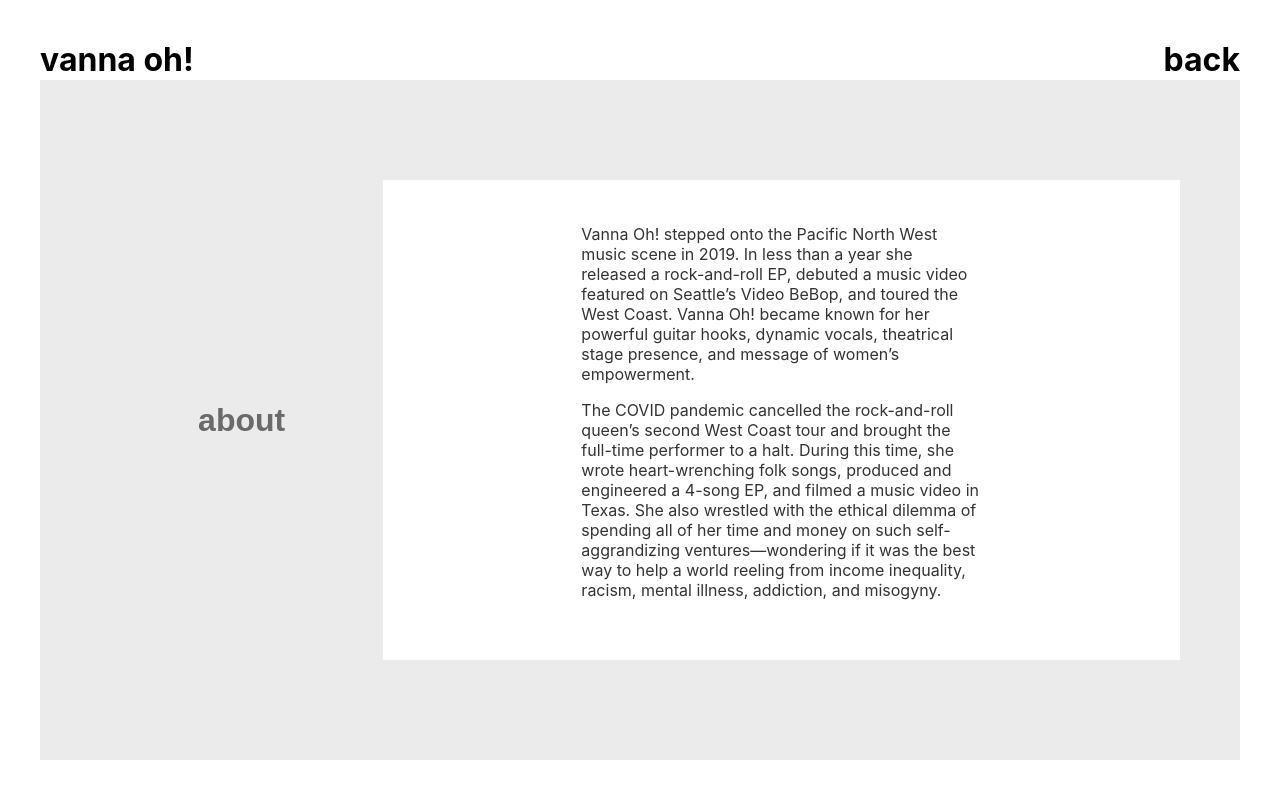
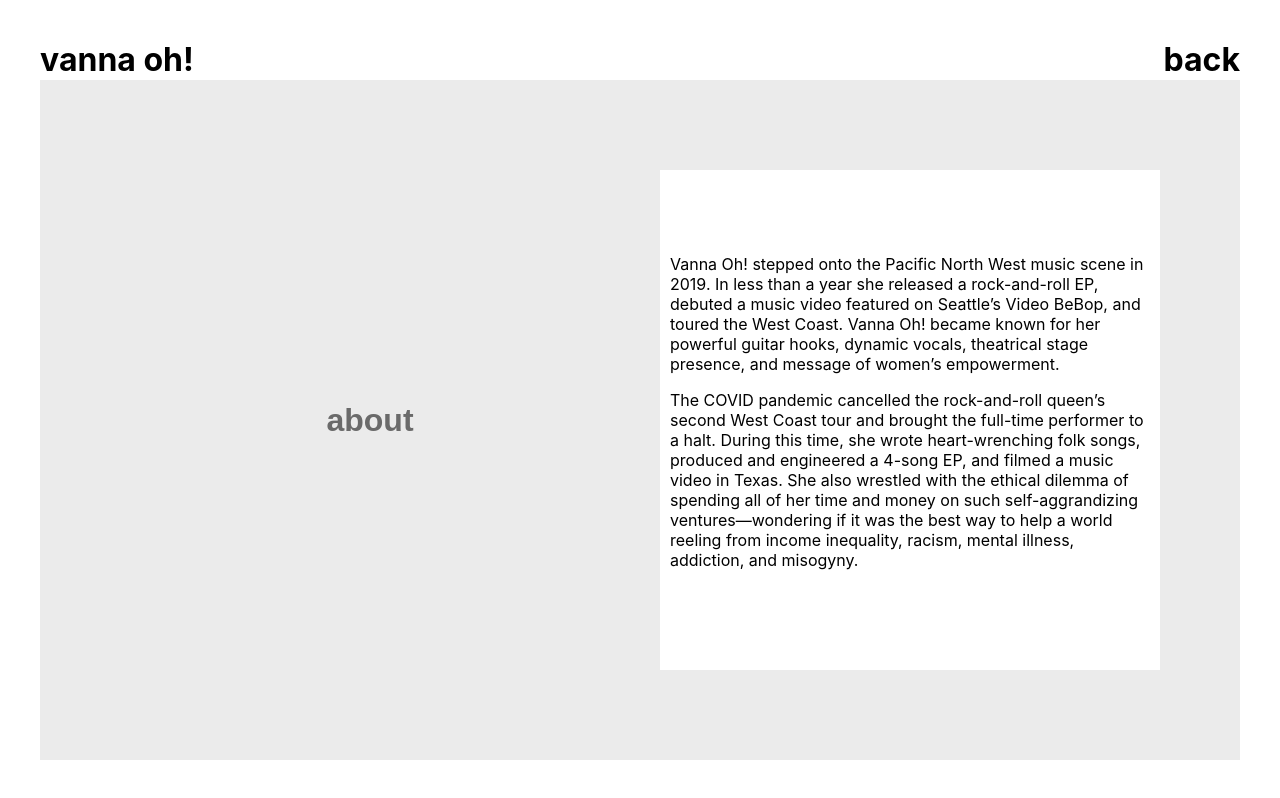
Before and after one commit to lindsayjohnston/Vanna-Oh-Website-Nov-2021, a React (Create React App) app: page / in a window 1280 px wide. Both pictures are taken after a click on the button "about". Built offline with nearby package versions, Linux system fonts and the light colour scheme.

Commit message:
Found a bunch of issues with landscape conntent styling. Fixed them

```diff
--- a/src/App.css
+++ b/src/App.css
@@ -23,26 +23,3 @@
   width: 90vw;
   padding: 5vh 5vw;
 }
-
-/* Styling for the content in each card based on orientation */
-
-.contentLandscape{
-  height: 50vh;
-  width: 50vh;
-  /* background-color: pink; */
-  overflow: auto;
-  display: flex;
-  flex-direction: column;
-  justify-content: center;
-  align-items: center;
-}
-
-.contentLandscape > .contentIcons4{
-  /* background-color: darkorchid; */
-  display: flex;
-  flex-wrap: wrap;
-  justify-content: center;
-  align-items: center;
-  height: 100%;
-  width: 100%;
-}
--- a/src/App.js
+++ b/src/App.js
@@ -44,6 +44,7 @@ class App extends React.Component {
       {id: 1,
       title: "about",
       content: <div className={contentOrientationClasses}>
+        <div className="aboutDiv">
           <p>
             Vanna Oh! stepped onto the Pacific North West music scene in 2019. In less than a year she released a rock-and-roll EP, debuted a music video featured on Seattle’s Video BeBop, and toured the West Coast. Vanna Oh! became known for her powerful guitar hooks, dynamic vocals, theatrical stage presence, and message of women’s empowerment.
           </p>
@@ -51,6 +52,7 @@ class App extends React.Component {
           <p>
             The COVID pandemic cancelled the rock-and-roll queen’s second West Coast tour and brought the full-time performer to a halt. During this time, she wrote heart-wrenching folk songs, produced and engineered a 4-song EP, and filmed a music video in Texas. She also wrestled with the ethical dilemma of spending all of her time and money on such self-aggrandizing ventures—wondering if it was the best way to help a world reeling from income inequality, racism, mental illness, addiction, and misogyny.
           </p>
+        </div>
       </div>
        },
       { id: 2,
@@ -81,6 +83,7 @@ class App extends React.Component {
       { id: 4,
         title: "connect",
         content: <div className={contentOrientationClasses}>
+          <div className="socialDiv">
             <a href="https://www.facebook.com/vannaohmusic/" target="_blank" rel="noreferrer">
               <FontAwesomeIcon icon={['fab', 'facebook-square']} size="3x" />
             </a>
@@ -90,6 +93,7 @@ class App extends React.Component {
             <a href="mailto:vannaohcontact@gmail.com" target="_blank" rel="noreferrer">
               <FontAwesomeIcon icon={['far', 'envelope']} size="3x" />
             </a>
+          </div>
         </div>},
     ]
   }
--- a/src/components/landscape/MainBodyLandscape/MainBodyLandscape.css
+++ b/src/components/landscape/MainBodyLandscape/MainBodyLandscape.css
@@ -20,7 +20,7 @@
     justify-content: space-between;
   }
 
-.backButton{
+.backButtonLandscape{
     cursor: pointer;
 }
 
@@ -32,17 +32,15 @@
     height: 100%;
     justify-content: space-around;
     align-items:center ;
-
 }
 
-.imgContainer{
+.imgContainerLandscape{
     position: relative;
     display: flex;
     justify-content: center;
     align-items: center;
-    width: 50%;
+    width: 40%;
     height: 100%;
-    /* box-shadow: 0 5px 18px rgba(0, 0, 0, 0.6); */
     -webkit-transition: transform 0.6s;
     transform-style: preserve-3d;
     transition: all 0.5s;
@@ -50,68 +48,101 @@
 
 }
 
-.front{
+.frontLandscape{
     position: absolute;
     width: fit-content;
     height: fit-content;
     backface-visibility: hidden;
+    display: flex;
+    justify-content: center;
+    align-items: center;
     /* background: darkorange; */
-
 }
 
-.back {
+.albumCoverLandscape{
+    width: 60vh;
+    max-width: 40vw;
+ }
+
+.backLandscape {
     position: absolute;
     width: 60vh;
     height: 60vh;
+    max-width: 40vw;
+    max-height: 40vw;
     backface-visibility: hidden;
-    background:white;
-    color: var(--dark-color);
+    background-color: var(--light-color);
     transform: rotateY(180deg);
     display: flex;
     justify-content: center;
     align-items: center;
+    padding: 10px;
 }
 
-.albumCover{
-   height: 60vh;
+.contentLandscape{
+    /* background-color: springgreen; */
+    width: 60vh;
+    height: 60vh;
+    max-width: 40vw;
+    max-height: 40vw;
+    overflow: auto;
+    display: flex;
+    flex-direction: column;
+    justify-content: center;
+    align-items: center;
 }
 
-.flipCard{
+.contentLandscape > .aboutDiv {
+    /* background-color: thistle; */
+    max-width: 100%;
+    max-height: 100%;
+}
+
+.contentLandscape > iframe{
+    margin: auto;
+    width: 90%;
+    height: 50%;
+}
+  .contentLandscape > .contentIcons4{
+    /* background-color: darkorchid; */
+    display: flex;
+    flex-wrap: wrap;
+    justify-content: center;
+    align-items: center;
+    height: 100%;
+    width: 100%;
+  }
+
+  .contentLandscape > .contentIcons4 > a{
+    width: 50%;
+  }
+  .contentLandscape > .contentIcons4 > a >img{
+    width: 100%;
+  }
+
+  .contentLandscape > .socialDiv{
+    display: flex;
+    flex-direction: column;
+    flex-wrap: wrap;
+    justify-content: space-around;
+    align-items: center;
+    height: 100%;
+    width: 100%;
+    /* background-color: yellow; */
+  }
+
+  .contentLandscape > .socialDiv > a{
+    height: 30%;
+    display: flex;
+    justify-content: center;
+    align-items: center;
+  }
+  .contentLandscape > .socialDiv > a >svg{
+    height: 100%;
+    max-height: 100px;
+  }
+
+.flipCardLandscape{
     transform: rotateY(180deg);
     -webkit-transform: rotateY(180deg);
 }
-
-.hidden{
-    display: none;
-}
-
-@media only screen and (max-height: 500px ){
-
-    /* .titleContainerLandscape{
-        font-size: .65rem;
-        top: -25px;
-    } */
-
-    .albumCover{
-        height: 60vh;
-        width: unset;
-    }
-}
-
-/* @media only screen and (max-height:400px){
-    .albumCover{
-        max-height: 200px;
-    }
-} */
-
-
-
-
-/* Galaxy fold landscape */
-
-@media only screen and (max-height: 300px), screen and (max-width: 700px ){
-    .albumCover{
-        max-height: 200px;
-        width: unset;
-    }
-  }
--- a/src/components/landscape/MainBodyLandscape/MainBodyLandscape.js
+++ b/src/components/landscape/MainBodyLandscape/MainBodyLandscape.js
@@ -3,13 +3,13 @@ import MenuLandscape from '../MenuLandscape/MenuLandscape';
 import albumCover from '../../../media/sad-mode-album-cover-1024x1024.jpg';
 
 const mainBodyLandscape = (props) => {
-    let imgContainerClasses= "imgContainer flipCard";
-    let backButtonClasses= "titleLandscape backButton";
+    let imgContainerClasses= "imgContainerLandscape flipCardLandscape";
+    let backButtonClasses= "titleLandscape backButtonLandscape";
     let contentOrLinks=null;
 
     if (props.pageShown === "home"){
         backButtonClasses += " hidden";
-        imgContainerClasses = "imgContainer";
+        imgContainerClasses = "imgContainerLandscape";
     } else {
         const pageIndex= props.pageShown - 1;
         const pageInfo= props.pages[pageIndex];
@@ -38,10 +38,10 @@ const mainBodyLandscape = (props) => {
                     pageShown={props.pageShown}
                     pages={props.pages} />
                 <div className={imgContainerClasses}>
-                    <div className="front">
-                        <img className="albumCover" alt="sad-mode-album-cover" src={albumCover}></img>
+                    <div className="frontLandscape">
+                        <img className="albumCoverLandscape" alt="sad-mode-album-cover" src={albumCover}></img>
                     </div>
-                    <div className="back">
+                    <div className="backLandscape">
                         {contentOrLinks}
                     </div>
 
--- a/src/components/landscape/MenuLandscape/MenuLandscape.css
+++ b/src/components/landscape/MenuLandscape/MenuLandscape.css
@@ -1,14 +1,17 @@
 .menuLandscape{
     display: flex;
     flex-direction: column;
-    width: 30vw;
+    width: 40%;
+
     /* height: 20vh; */
     justify-content: space-between;
+    align-items: center;
+
 }
 
-
-
 .buttonLandscape {
+    width: 60vh;
+    max-width: 40vw;
     display: inline-block;
     opacity: 70%;
     border: none;
--- a/src/components/square/MainBodySquare/MainBodySquare.css
+++ b/src/components/square/MainBodySquare/MainBodySquare.css
@@ -10,7 +10,7 @@
 }
 
 .titleContainerSquare{
-    background-color: aqua;
+    /* background-color: aqua; */
     width: 70%;
     display: flex;
     flex-direction: column;
@@ -21,7 +21,7 @@
 .squareContentContainer{
     width: 70%;
     height: 70%;
-    background-color: plum;
+    /* background-color: plum; */
 }
 
 .imgContainer{
@@ -54,7 +54,7 @@
 }
 
 .contentSquare{
-    background-color: royalblue;
+    /* background-color: royalblue; */
     padding: 20px;
     height: 100%;
     width: 100%;
@@ -65,9 +65,25 @@
 }
 
 .contentSquare > .contentIcons4{
-    background-color: seagreen;
+    /* background-color: seagreen; */
+    width: 100%;
+    height: 100%;
+    /* border: 1px black solid; */
     margin: auto;
+    display: flex;
+    flex-wrap: wrap;
+}
 
+.contentSquare > .contentIcons4 > a {
+    width: 50%;
+    /* background-color: springgreen; */
+    display: flex;
+    justify-content: center;
+    align-items: center;
+}
+
+.contentSquare > .contentIcons4 > a >img{
+    width: 100%;
 }
 
 .albumCover{
--- a/src/index.css
+++ b/src/index.css
@@ -32,6 +32,10 @@ a:hover{
   color: var(--accent-color);
 }
 
+.hidden{
+  display: none;
+}
+
 
 @media only screen and (max-height: 800px){
   /* button{
```
Lines whose indentation alone changed are shown as unchanged.
